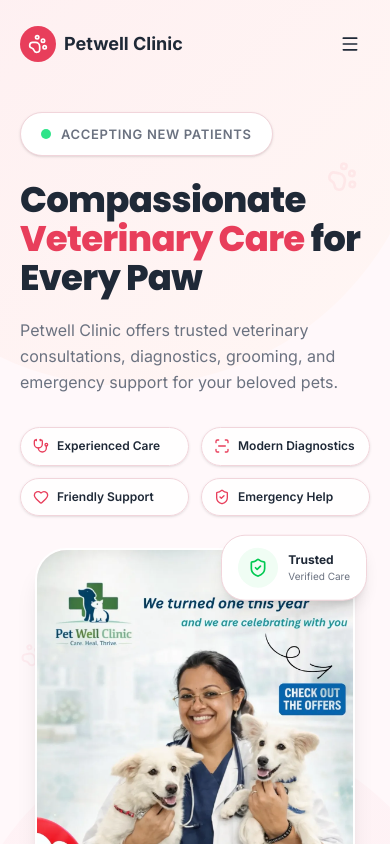
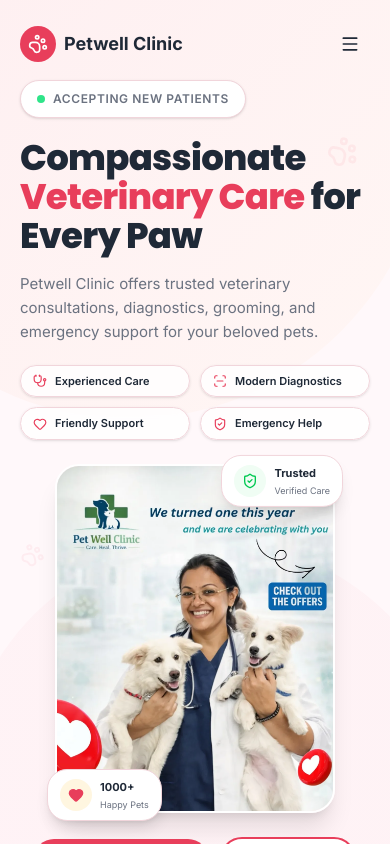
Before and after one commit to Prithvee905/pet-well-clinic, a React (Vite) app: page / in a window 390 px wide. Shown: the top 844 px of the page. Built offline with nearby package versions, Linux system fonts and the light colour scheme.

Commit message:
Polish hero: compact buttons, tighter spacing, smoother mobile layout

```diff
--- a/src/components/sections/Hero.jsx
+++ b/src/components/sections/Hero.jsx
@@ -12,62 +12,60 @@ const badges = [
 
 export default function Hero() {
   return (
-    <section className="relative min-h-[100vh] flex items-center overflow-hidden bg-bg-blush pt-[80px]">
+    <section className="relative min-h-[100dvh] flex items-center overflow-hidden bg-bg-blush pt-[80px] pb-6 lg:pb-0">
       {/* Decorative Background Elements */}
       <div className="absolute inset-0 pointer-events-none overflow-hidden">
-        {/* Large soft circle */}
         <div className="absolute -top-[20%] -right-[10%] w-[600px] h-[600px] rounded-full bg-gradient-to-br from-primary/[0.06] to-accent/[0.04]" />
         <div className="absolute -bottom-[15%] -left-[10%] w-[500px] h-[500px] rounded-full bg-gradient-to-tr from-secondary/[0.05] to-primary/[0.03]" />
-        {/* Paw prints scatter */}
         <PawPrint className="absolute top-[15%] right-[8%] w-8 h-8 text-primary/[0.07] rotate-12" />
         <PawPrint className="absolute top-[60%] left-[5%] w-6 h-6 text-primary/[0.06] -rotate-12" />
         <PawPrint className="absolute bottom-[25%] right-[15%] w-10 h-10 text-primary/[0.05] rotate-45" />
         <Heart className="absolute top-[25%] left-[12%] w-5 h-5 text-primary/[0.06]" />
       </div>
 
-      <div className="container-main relative z-10 py-8 lg:py-0">
-        <div className="grid lg:grid-cols-2 gap-8 lg:gap-16 items-center">
-          {/* Text Content — FIRST on mobile, left on desktop */}
+      <div className="container-main relative z-10">
+        <div className="flex flex-col lg:grid lg:grid-cols-2 lg:gap-16 lg:items-center gap-6">
+
+          {/* Text Content */}
           <motion.div
-            initial={{ opacity: 0, x: -30 }}
-            animate={{ opacity: 1, x: 0 }}
-            transition={{ duration: 0.7, ease: 'easeOut' }}
-            className="order-1 lg:order-1"
+            initial={{ opacity: 0, y: 20 }}
+            animate={{ opacity: 1, y: 0 }}
+            transition={{ duration: 0.6, ease: 'easeOut' }}
           >
             {/* Clinic badge */}
             <motion.div
               initial={{ opacity: 0, y: 10 }}
               animate={{ opacity: 1, y: 0 }}
               transition={{ duration: 0.5, delay: 0.2 }}
-              className="inline-flex items-center gap-2.5 bg-white rounded-full px-5 py-2.5 mb-6 border border-border-soft shadow-sm"
+              className="inline-flex items-center gap-2 bg-white rounded-full px-4 py-2 mb-5 border border-border-soft shadow-sm"
             >
-              <div className="w-2.5 h-2.5 rounded-full bg-green-400 animate-pulse-soft" />
-              <span className="text-[13px] font-semibold text-text-muted uppercase tracking-wider">
+              <div className="w-2 h-2 rounded-full bg-green-400 animate-pulse-soft" />
+              <span className="text-[12px] font-semibold text-text-muted uppercase tracking-wider">
                 Accepting New Patients
               </span>
             </motion.div>
 
-            <h1 className="text-4xl sm:text-5xl lg:text-[3.5rem] xl:text-6xl font-extrabold text-text-dark leading-[1.12] mb-5">
+            <h1 className="text-[2rem] sm:text-4xl lg:text-[3.5rem] xl:text-6xl font-extrabold text-text-dark leading-[1.15] mb-4">
               Compassionate{' '}
               <span className="text-primary">Veterinary Care</span>{' '}
               for Every Paw
             </h1>
 
-            <p className="text-base sm:text-lg text-text-muted leading-relaxed max-w-xl mb-8">
+            <p className="text-[15px] sm:text-lg text-text-muted leading-relaxed max-w-xl mb-5 lg:mb-8">
               {clinicInfo.name} offers trusted veterinary consultations,
               diagnostics, grooming, and emergency support for your beloved
               pets.
             </p>
 
-            {/* CTA Buttons — visible on desktop only (inside text column) */}
-            <div className="hidden lg:flex flex-row items-center gap-4 mb-10">
-              <Button to="/book" size="lg">
+            {/* CTA Buttons — desktop only */}
+            <div className="hidden lg:flex flex-row items-center gap-4 mb-8">
+              <Button to="/book" size="md">
                 Book Appointment
               </Button>
               <Button
                 href={`tel:${clinicInfo.phone}`}
                 variant="secondary"
-                size="lg"
+                size="md"
                 icon={Phone}
               >
                 Call Now
@@ -75,17 +73,17 @@ export default function Hero() {
             </div>
 
             {/* Trust Badges */}
-            <div className="grid grid-cols-2 gap-3">
+            <div className="grid grid-cols-2 gap-2.5">
               {badges.map((badge, i) => (
                 <motion.div
                   key={badge.label}
                   initial={{ opacity: 0, y: 12 }}
                   animate={{ opacity: 1, y: 0 }}
-                  transition={{ duration: 0.4, delay: 0.6 + i * 0.1 }}
-                  className="flex items-center gap-2 bg-white/80 backdrop-blur-sm rounded-full px-3 py-2 border border-border-soft shadow-sm hover:border-primary/30 transition-colors"
+                  transition={{ duration: 0.4, delay: 0.5 + i * 0.08 }}
+                  className="flex items-center gap-2 bg-white/80 backdrop-blur-sm rounded-full px-3 py-1.5 border border-border-soft shadow-sm"
                 >
-                  <badge.icon className="w-4 h-4 text-primary shrink-0" />
-                  <span className="text-[12px] sm:text-[13px] font-semibold text-text-dark whitespace-nowrap">
+                  <badge.icon className="w-3.5 h-3.5 text-primary shrink-0" />
+                  <span className="text-[11px] sm:text-[12px] font-semibold text-text-dark whitespace-nowrap">
                     {badge.label}
                   </span>
                 </motion.div>
@@ -93,16 +91,16 @@ export default function Hero() {
             </div>
           </motion.div>
 
-          {/* Hero Image — SECOND on mobile, right on desktop */}
+          {/* Hero Image */}
           <motion.div
-            initial={{ opacity: 0, x: 30, scale: 0.96 }}
-            animate={{ opacity: 1, x: 0, scale: 1 }}
-            transition={{ duration: 0.7, delay: 0.15, ease: 'easeOut' }}
-            className="order-2 lg:order-2 flex justify-center"
+            initial={{ opacity: 0, scale: 0.95 }}
+            animate={{ opacity: 1, scale: 1 }}
+            transition={{ duration: 0.6, delay: 0.15, ease: 'easeOut' }}
+            className="flex justify-center"
           >
-            <div className="relative w-full max-w-[320px] sm:max-w-[400px] lg:max-w-full">
+            <div className="relative w-full max-w-[280px] sm:max-w-[360px] lg:max-w-full">
               {/* Main Image Card */}
-              <div className="relative rounded-[2rem] overflow-hidden border-2 border-white shadow-xl bg-gradient-to-b from-primary/5 to-accent/5">
+              <div className="relative rounded-2xl lg:rounded-[2rem] overflow-hidden border-2 border-white shadow-xl bg-gradient-to-b from-primary/5 to-accent/5">
                 <img
                   src="/images/doctor-swathi.png"
                   alt="Dr. Swathi - Veterinarian at Petwell Clinic"
@@ -113,43 +111,43 @@ export default function Hero() {
 
               {/* Floating accent cards */}
               <motion.div
-                animate={{ y: [0, -8, 0] }}
+                animate={{ y: [0, -6, 0] }}
                 transition={{ duration: 4, repeat: Infinity, ease: 'easeInOut' }}
-                className="absolute -bottom-4 -left-4 bg-white rounded-2xl px-4 py-3 shadow-lg border border-border-soft flex items-center gap-2.5"
+                className="absolute -bottom-3 -left-2 sm:-left-4 bg-white rounded-xl px-3 py-2 shadow-lg border border-border-soft flex items-center gap-2"
               >
-                <div className="w-10 h-10 rounded-xl bg-accent/20 flex items-center justify-center">
-                  <Heart className="w-5 h-5 text-primary fill-primary" />
+                <div className="w-8 h-8 rounded-lg bg-accent/20 flex items-center justify-center">
+                  <Heart className="w-4 h-4 text-primary fill-primary" />
                 </div>
                 <div>
-                  <p className="text-xs font-bold text-text-dark">1000+</p>
-                  <p className="text-[10px] text-text-muted">Happy Pets</p>
+                  <p className="text-[11px] font-bold text-text-dark">1000+</p>
+                  <p className="text-[9px] text-text-muted">Happy Pets</p>
                 </div>
               </motion.div>
 
               <motion.div
-                animate={{ y: [0, -6, 0] }}
+                animate={{ y: [0, -5, 0] }}
                 transition={{ duration: 5, repeat: Infinity, ease: 'easeInOut', delay: 1 }}
-                className="absolute -top-3 -right-3 bg-white rounded-2xl px-4 py-3 shadow-lg border border-border-soft flex items-center gap-2.5"
+                className="absolute -top-2 -right-2 sm:-right-3 bg-white rounded-xl px-3 py-2 shadow-lg border border-border-soft flex items-center gap-2"
               >
-                <div className="w-10 h-10 rounded-xl bg-green-50 flex items-center justify-center">
-                  <ShieldCheck className="w-5 h-5 text-green-500" />
+                <div className="w-8 h-8 rounded-lg bg-green-50 flex items-center justify-center">
+                  <ShieldCheck className="w-4 h-4 text-green-500" />
                 </div>
                 <div>
-                  <p className="text-xs font-bold text-text-dark">Trusted</p>
-                  <p className="text-[10px] text-text-muted">Verified Care</p>
+                  <p className="text-[11px] font-bold text-text-dark">Trusted</p>
+                  <p className="text-[9px] text-text-muted">Verified Care</p>
                 </div>
               </motion.div>
             </div>
           </motion.div>
 
-          {/* CTA Buttons — visible on mobile only, BELOW the image */}
+          {/* CTA Buttons — mobile only, below image */}
           <motion.div
-            initial={{ opacity: 0, y: 20 }}
+            initial={{ opacity: 0, y: 16 }}
             animate={{ opacity: 1, y: 0 }}
-            transition={{ duration: 0.5, delay: 0.4 }}
-            className="order-3 lg:hidden flex flex-row items-stretch gap-3 w-full"
+            transition={{ duration: 0.4, delay: 0.35 }}
+            className="lg:hidden flex flex-row items-center justify-center gap-3"
           >
-            <Button to="/book" size="sm" className="flex-1 text-center">
+            <Button to="/book" size="sm">
               Book Appointment
             </Button>
             <Button
@@ -157,11 +155,11 @@ export default function Hero() {
               variant="secondary"
               size="sm"
               icon={Phone}
-              className="flex-1 text-center"
             >
               Call Now
             </Button>
           </motion.div>
+
         </div>
       </div>
     </section>
```
